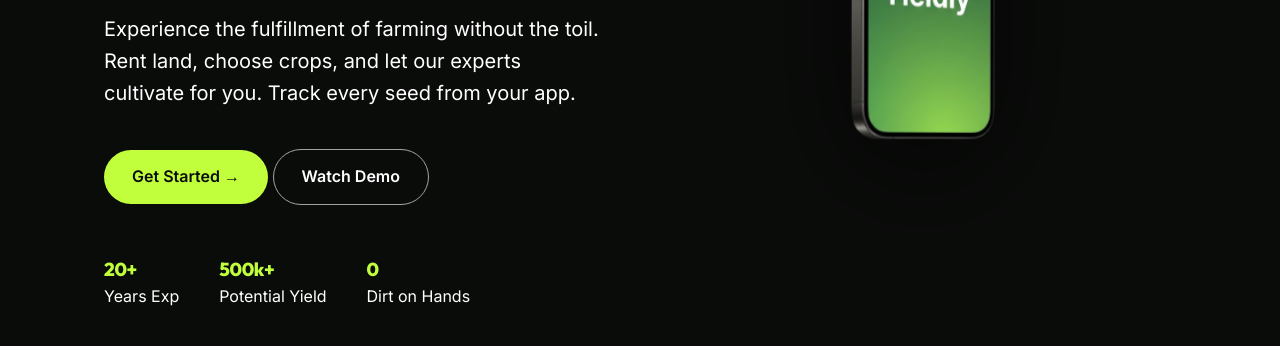
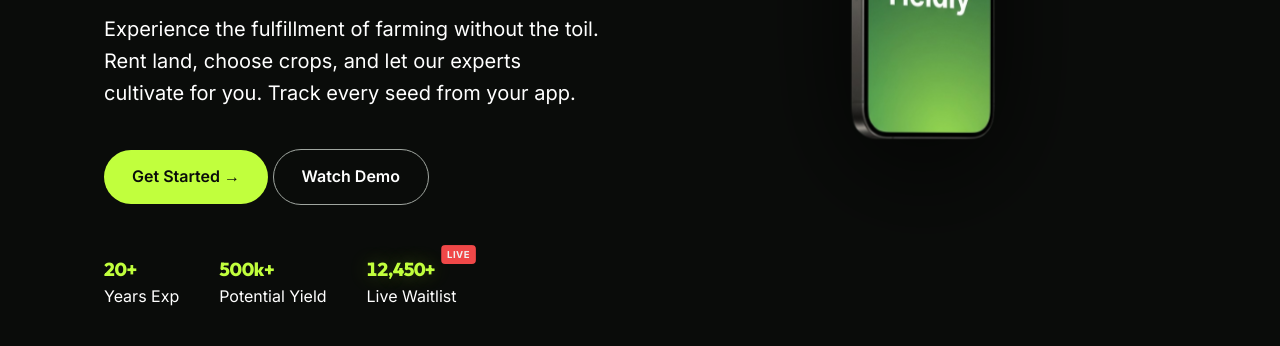
Before and after one commit to Joe-EtubiGreatattai/yieldly, a website built with Vite: page index.html in a window 1280 px wide. Shown: the part 454-800 px from the top of the page. Built offline with nearby package versions, Linux system fonts and the light colour scheme.

Commit message:
feat: introduce animated waitlist count with live indicator and hero section reveal trigger.

```diff
--- a/index.html
+++ b/index.html
@@ -68,9 +68,9 @@
                         <h3 style="color: var(--primary);">500k+</h3>
                         <p class="text-muted">Potential Yield</p>
                     </div>
-                    <div>
-                        <h3 style="color: var(--primary);">0</h3>
-                        <p class="text-muted">Dirt on Hands</p>
+                    <div class="waitlist-stat">
+                        <h3 style="color: var(--primary);"><span id="waitlist-count" data-target="12450">0</span>+</h3>
+                        <p class="text-muted">Live Waitlist</p>
                     </div>
                 </div>
             </div>
--- a/src/main.js
+++ b/src/main.js
@@ -89,8 +89,26 @@ document.addEventListener('DOMContentLoaded', () => {
         });
     }
 
-    // Add some dynamic parallax to hero image
+    // Waitlist Count Up Animation
+    const animatedCounter = (el) => {
+        const target = parseInt(el.getAttribute('data-target'));
+        const count = +el.innerText.replace(',', '');
+        const speed = 200; // Lower is faster
+        const inc = target / speed;
+
+        if (count < target) {
+            el.innerText = Math.ceil(count + inc).toLocaleString();
+            setTimeout(() => animatedCounter(el), 1);
+        } else {
+            el.innerText = target.toLocaleString();
+        }
+    };
+
+    // Parallax and Counter Trigger
     const heroImage = document.querySelector('.hero-image img');
+    const waitlistCount = document.getElementById('waitlist-count');
+    let counterStarted = false;
+
     if (heroImage) {
         window.addEventListener('mousemove', (e) => {
             const moveX = (e.clientX - window.innerWidth / 2) * 0.01;
@@ -98,4 +116,17 @@ document.addEventListener('DOMContentLoaded', () => {
             heroImage.style.transform = `translate(${moveX}px, ${moveY}px)`;
         });
     }
+
+    // Trigger counter when hero is revealed
+    const heroReveal = document.querySelector('.hero-content');
+    const observer = new IntersectionObserver((entries) => {
+        entries.forEach(entry => {
+            if (entry.isIntersecting && !counterStarted && waitlistCount) {
+                animatedCounter(waitlistCount);
+                counterStarted = true;
+            }
+        });
+    }, { threshold: 0.1 });
+
+    if (heroReveal) observer.observe(heroReveal);
 });
--- a/src/style.css
+++ b/src/style.css
@@ -520,3 +520,46 @@ section {
     width: 100%;
   }
 }
+
+/* Waitlist Stat Enhancement */
+.waitlist-stat {
+  position: relative;
+}
+
+.waitlist-stat h3 {
+  text-shadow: 0 0 20px rgba(193, 255, 61, 0.3);
+  font-feature-settings: "tnum";
+  font-variant-numeric: tabular-nums;
+}
+
+.waitlist-stat::after {
+  content: "LIVE";
+  position: absolute;
+  top: -10px;
+  right: -20px;
+  background: #ff4d4d;
+  color: white;
+  font-size: 0.6rem;
+  font-weight: 800;
+  padding: 2px 6px;
+  border-radius: 4px;
+  letter-spacing: 0.05em;
+  animation: pulse-red 2s infinite;
+}
+
+@keyframes pulse-red {
+  0% {
+    opacity: 0.6;
+    transform: scale(0.95);
+  }
+
+  50% {
+    opacity: 1;
+    transform: scale(1);
+  }
+
+  100% {
+    opacity: 0.6;
+    transform: scale(0.95);
+  }
+}
```
